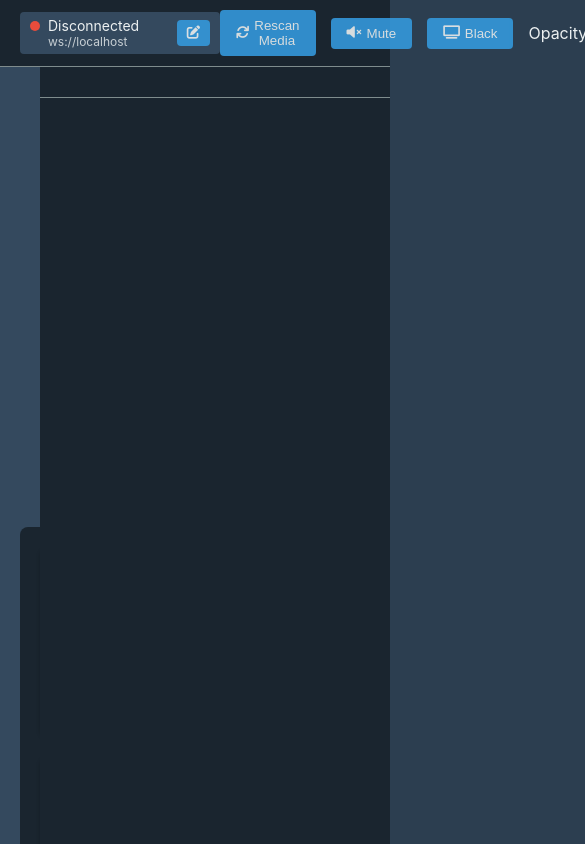
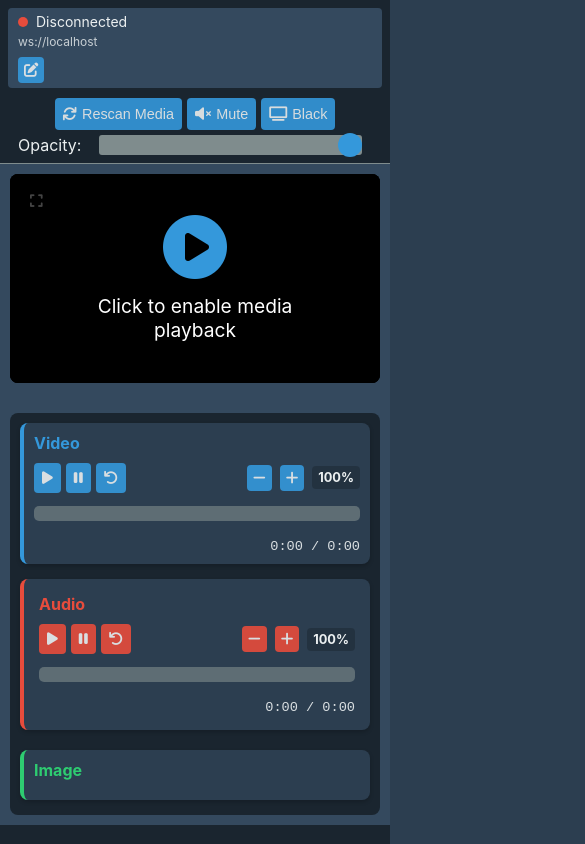
Before and after one commit to spitkov/smartplayernew, a website: page public/index.html in a window 390 px wide. Shown: the top 844 px of the page, 585 px wide, since content can reach past the window. Drawn offline with Linux system fonts and the light colour scheme; no server answers.

Commit message:
mobile ui

```diff
--- a/public/styles.css
+++ b/public/styles.css
@@ -1014,3 +1014,214 @@ input[type="range"]::-webkit-slider-thumb {
 #audioProgress .progress-fill {
     background-color: var(--audio-color);
 }
+
+/* Responsive Design */
+@media screen and (max-width: 768px) {
+    #mainContent {
+        flex-direction: column;
+    }
+
+    #mediaSection {
+        flex: none;
+        padding: 10px;
+    }
+
+    #mediaContainer {
+        min-height: 200px;  /* Smaller height for mobile */
+        aspect-ratio: 16/9;
+    }
+
+    #playerControls {
+        margin-top: 10px;
+        padding: 10px;
+    }
+
+    .control-group {
+        padding: 10px;
+        margin-bottom: 5px;
+    }
+
+    /* Make controls more compact on mobile */
+    .control-panel {
+        gap: 5px;
+    }
+
+    .buttons {
+        flex-wrap: wrap;
+        gap: 5px;
+    }
+
+    .control-btn {
+        padding: 6px 12px;
+        font-size: 0.9rem;
+    }
+
+    /* Adjust playlist section for mobile */
+    #playlistSection {
+        flex: none;
+        min-width: unset;
+        max-height: calc(100vh - 400px);  /* Leave space for media and controls */
+    }
+
+    /* Make top bar more compact */
+    #topBar {
+        flex-direction: column;
+        gap: 10px;
+        padding: 8px;
+    }
+
+    #globalControls {
+        flex-wrap: wrap;
+        justify-content: center;
+        margin-left: 0;
+    }
+
+    /* Adjust connection status for mobile */
+    .connection-status {
+        width: 100%;
+        min-width: unset;
+    }
+
+    /* Make playlist items more touch-friendly */
+    .playlist-item {
+        padding: 12px;
+        margin-bottom: 6px;
+    }
+
+    .playlist-item i {
+        width: 32px;
+        height: 32px;
+        font-size: 1.2rem;
+    }
+
+    .playlist-item .item-controls {
+        margin-top: 8px;
+    }
+
+    .playlist-item .item-controls .control-btn {
+        padding: 8px;
+    }
+
+    /* Adjust volume controls for touch */
+    .volume-control {
+        gap: 8px;
+    }
+
+    .volume-control .control-btn {
+        padding: 8px;
+    }
+
+    /* Make progress bars easier to touch */
+    .progress-bar {
+        height: 15px;
+        margin: 8px 0;
+    }
+
+    /* Adjust video opacity control */
+    #videoOpacityControl {
+        width: 100%;
+        justify-content: space-between;
+        padding: 0 10px;
+    }
+
+    #videoOpacity {
+        flex: 1;
+        margin: 0 10px;
+        height: 20px;  /* Larger touch target */
+    }
+
+    /* Adjust notes section for mobile */
+    .notes-section {
+        margin-top: 10px;
+    }
+
+    .notes-content {
+        min-height: 40px;
+        max-height: 150px;
+    }
+
+    .notes-edit {
+        min-height: 80px;
+        max-height: 200px;
+    }
+
+    /* Make buttons more touch-friendly */
+    .notes-button-container {
+        gap: 15px;
+    }
+
+    .notes-save-btn,
+    .notes-cancel-btn {
+        padding: 10px 20px;
+        font-size: 1rem;
+    }
+}
+
+/* Additional adjustments for very small screens */
+@media screen and (max-width: 480px) {
+    #mediaContainer {
+        min-height: 160px;
+    }
+
+    .control-btn {
+        padding: 8px;
+    }
+
+    .control-btn.small {
+        padding: 6px;
+    }
+
+    #globalControls {
+        gap: 5px;
+    }
+
+    .playlist-item .item-controls {
+        flex-wrap: wrap;
+    }
+
+    /* Stack connection info on very small screens */
+    .connection-status {
+        flex-direction: column;
+        align-items: flex-start;
+    }
+
+    .ws-url {
+        margin-left: 0;
+        margin-top: 4px;
+    }
+}
+
+/* Preserve desktop layout above 768px */
+@media screen and (min-width: 769px) {
+    #mainContent {
+        display: flex;
+        flex-direction: row;
+    }
+
+    #mediaSection {
+        flex: 1;
+    }
+
+    #playlistSection {
+        flex: 2;
+        min-width: 400px;
+    }
+}
+
+/* Improve touch targets on touch devices */
+@media (hover: none) {
+    .control-btn,
+    .playlist-item,
+    .progress-bar {
+        cursor: default;
+    }
+
+    input[type="range"] {
+        height: 20px;
+    }
+
+    input[type="range"]::-webkit-slider-thumb {
+        width: 24px;
+        height: 24px;
+    }
+}
```
